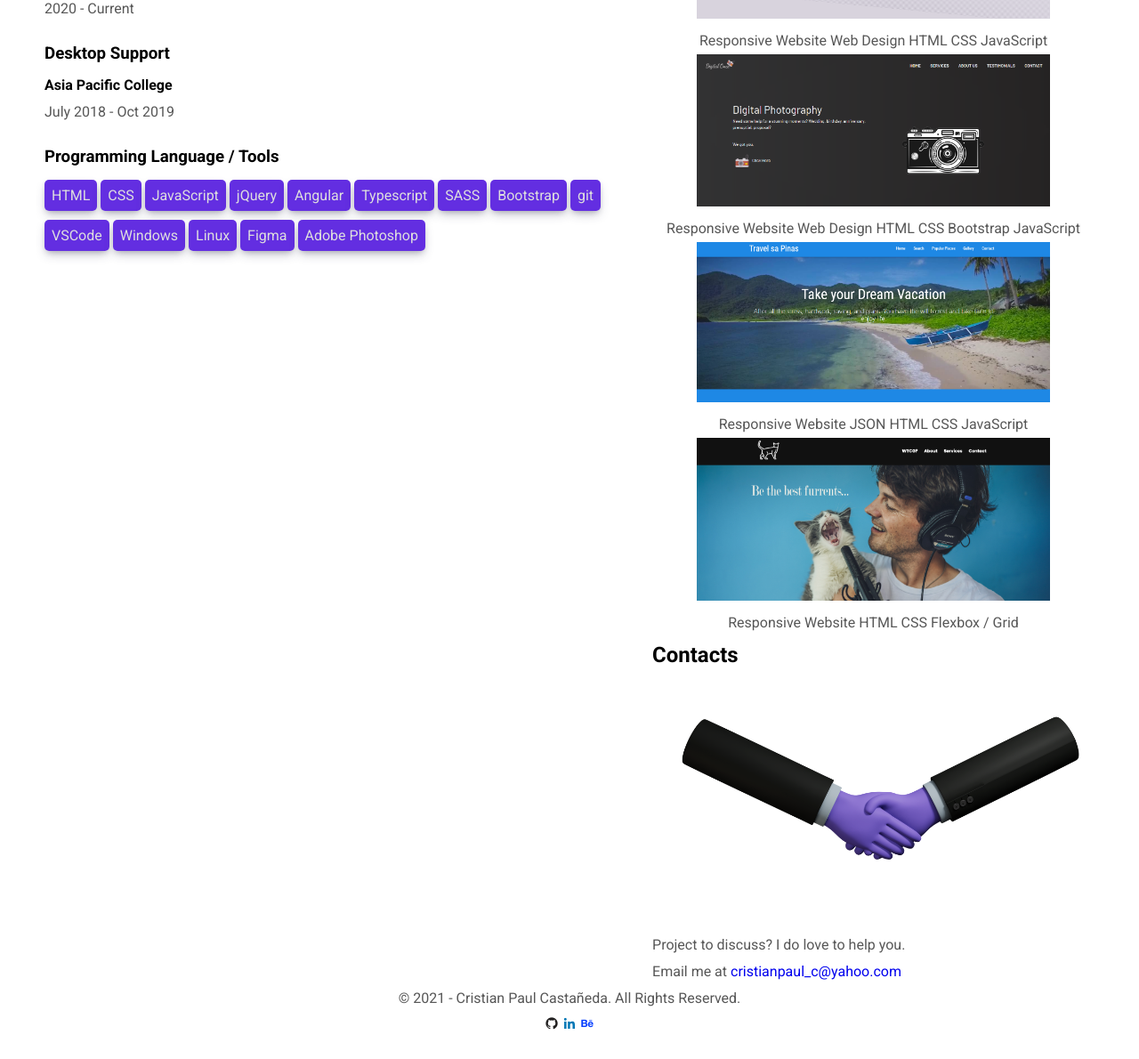
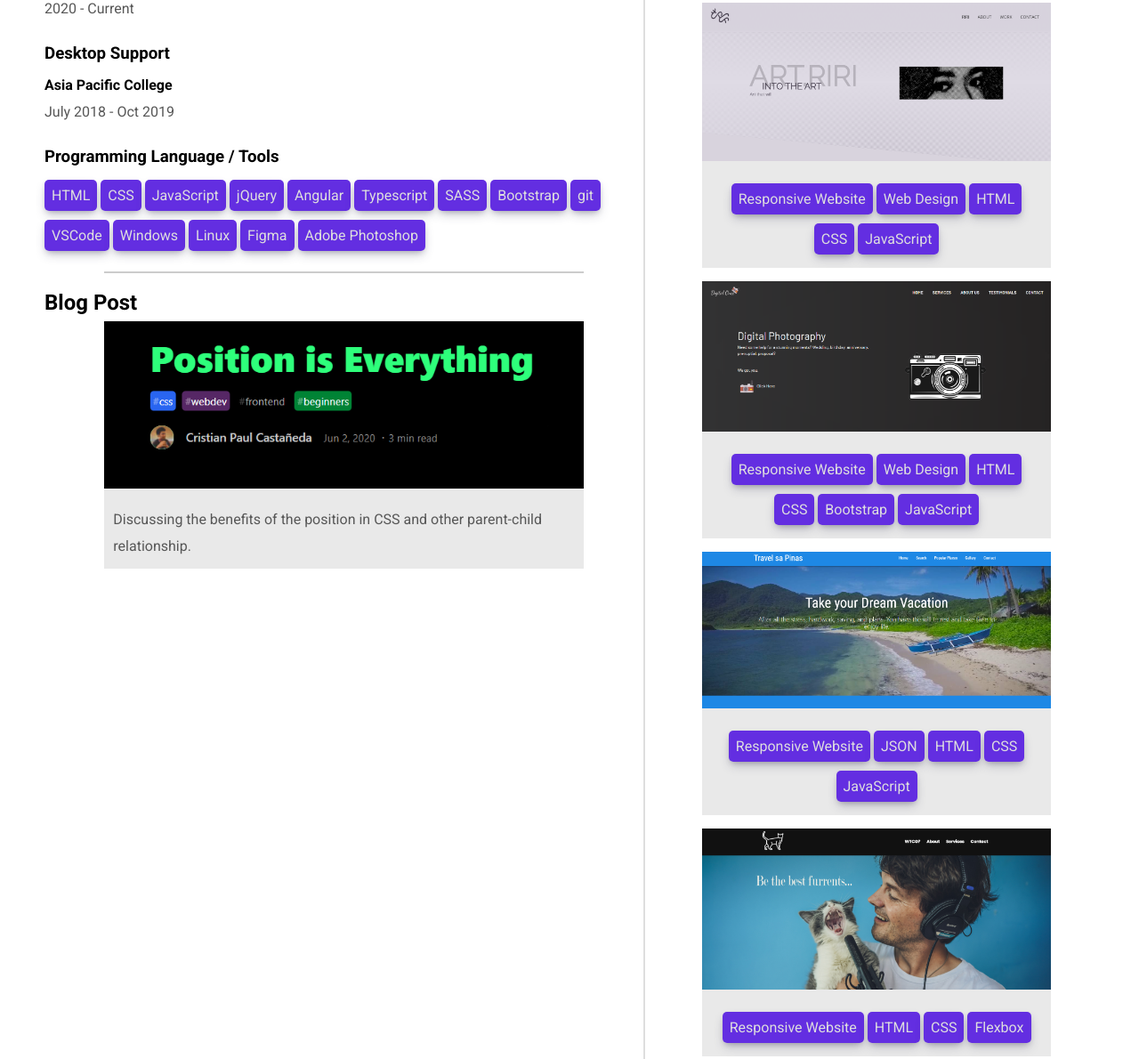
Before and after one commit to crispaulcastaneda/thedev-cristian, a website: page index.html in a window 1280 px wide. Shown: the part 484-1674 px from the top of the page at 89% size. Before the commit the page ends 1651 px from the top, so only its background shows below. Drawn offline with nearby package versions, Linux system fonts and the light colour scheme.

Commit message:
8/23
Changes of designs and sizes of images

```diff
--- a/css/style.css
+++ b/css/style.css
@@ -16,6 +16,10 @@
 li { list-style: none; }
 a, li { text-decoration: none; }
 img { width: 100%; }
+
+h1 {
+    font-size: 1.5rem;
+}
 
 h1, h2, h3 {
     margin: 6px 0;
@@ -80,7 +84,13 @@ img.icon-head {
     margin: 16px 0 0 0;
 }
 
-.programming-lang {
+/* SKILLS */
+.skills {
+    margin-bottom: 18px;
+}
+
+.programming-lang,
+.type-of-project {
     background-color: #632EE1;
     color: #DEDEDE;
     padding: 8px;
@@ -91,16 +101,31 @@ img.icon-head {
     transition: all .3s ease-in-out;
 }
 
-.programming-lang:hover {
+.programming-lang:hover,
+.type-of-project:hover {
     color: #632EE1;
     background-color: #DEDEDE;
     cursor: pointer;
 }
 
+/* Blogpost */
+#blogpost {
+    margin-top: 18px;
+}
+
 /* SECOND LAYER */
+
+#project-contact-layer {
+    border-left: 2px solid #DEDEDE;
+    padding: 0 0 0 15px;
+}
 
 .project h1 {
     text-transform: uppercase;
+}
+
+.project p {
+    margin-bottom: 10px;
 }
 
 .projects {
@@ -108,8 +133,64 @@ img.icon-head {
 }
 
 .projects img {
+    width: 100%;
+}
+
+.description,
+.blog-box p {
+    padding: 10px;
+}
+
+.third-layer-content,
+.blog-box {
+    margin: 0 auto;
+    margin-bottom: 15px;
+    background: #e9e9e9;
     width: 80%;
 }
+
+/* CONTACT */
+.contact-banner img {
+    width: 40%;
+}
+
+.scrollToTopBtn {
+    /* same general styles as before */
+
+    /* place it at the bottom-right corner */
+    position: fixed;
+    bottom: 30px;
+    right: 30px;
+
+    /* keep it at the top of everything else */
+    z-index: 100;
+
+    /* hide with opacity */
+    opacity: 0;
+
+    /* also add a translate effect */
+    transform: translateY(100px);
+
+    /* and a transition */
+    transition: all .5s ease
+}
+
+  .showBtn {
+    opacity: 1;
+    transform: translateY(0)
+  }
+
+  #scrollToTopBtn {
+    background-color: #632EE1;
+    border: none;
+    border-radius: 50%;
+    color: white;
+    cursor: pointer;
+    font-size: 16px;
+    line-height: 48px;
+    width: 48px;
+    box-shadow: rgba(50, 50, 93, 0.25) 0px 6px 12px -2px, rgba(0, 0, 0, 0.3) 0px 3px 7px -3px;
+  }
 
 
 /* FOOTER */
--- a/index.html
+++ b/index.html
@@ -73,15 +73,34 @@
                     <span class="programming-lang">Adobe Photoshop</span>
                 </div> <!-- End of Skills -->
             </div>
+
+            <hr>
+
+            <div class="blogpost" id="blogpost">
+                <h1> Blog Post </h1>
+                <div class="inner-post">
+                    <div class="post blog-box">
+                        <a href="https://dev.to/thedevcristian/position-is-everything-164k">
+                            <img src="img/projects/devto-1.png" alt="dev.to-cristian-castaneda">
+                        </a>
+                        <p>
+                            Discussing the benefits of the position in CSS and other parent-child relationship.
+                        </p>
+                    </div>
+                </div>
+            </div>
         </main> <!-- End of MAIN -->
 
         <section id="project-contact-layer">
             <div class="project">
                 <h1>Projects</h1>
+                <p>Built with ideas and new concept of websites. Minimal type and live preview with it's original content.</p>
                     <div class="to-display-md">
                         <div class="third-layer-content">
                             <div class="projects style-box">
-                                <img src="img/projects/5-tan.jpg" alt="TXT-A-NERD">
+                                <a href="https://crispaulcastaneda.github.io/TXT-A-NERD/">
+                                    <img src="img/projects/5-tan.jpg" alt="TXT-A-NERD">
+                                </a>
                                 <p class="description">
                                     <span class="type-of-project">Responsive Website</span>
                                     <span class="type-of-project">Web Design</span>
@@ -94,7 +113,9 @@
 
                         <div class="third-layer-content">
                             <div class="projects style-box">
-                                <img src="img/projects/1-mari.png" alt="Art Website">
+                                <a href="https://www.mariquinsona.ml">
+                                    <img src="img/projects/1-mari.png" alt="Art Website">
+                                </a>
                                 <p class="description">
                                     <span class="type-of-project">Responsive Website</span>
                                     <span class="type-of-project">Web Design</span>
@@ -107,7 +128,9 @@
 
                     <div class="third-layer-content">
                         <div class="projects style-box">
-                            <img src="img/projects/2-do.png" alt="Digital Once">
+                            <a href="http://www.digitalonceph.ml/">
+                                <img src="img/projects/2-do.png" alt="Digital Once">
+                            </a>
                             <p class="description">
                                 <span class="type-of-project">Responsive Website</span>
                                 <span class="type-of-project">Web Design</span>
@@ -121,7 +144,9 @@
 
                     <div class="third-layer-content">
                         <div class="projects style-box">
-                            <img src="img/projects/3-tsp.png" alt="Travel Agency Website">
+                            <a href="https://crispaulcastaneda.github.io/travel-sa-pinas/">
+                                <img src="img/projects/3-tsp.png" alt="Travel Agency Website">
+                            </a>
                             <p class="description">
                                 <span class="type-of-project">Responsive Website</span>
                                 <span class="type-of-project">JSON</span>
@@ -134,12 +159,14 @@
 
                     <div class="third-layer-content">
                         <div class="projects style-box">
-                            <img src="img/projects/4-wtcg.png" alt="Vet Clinic">
+                            <a href="https://crispaulcastaneda.github.io/one-page-layout/">
+                                <img src="img/projects/4-wtcg.png" alt="Vet Clinic">
+                            </a>
                             <p class="description">
                             <span class="type-of-project">Responsive Website</span>
                             <span class="type-of-project">HTML</span>
                             <span class="type-of-project">CSS</span>
-                            <span class="type-of-project">Flexbox / Grid</span>
+                            <span class="type-of-project">Flexbox</span>
                             </p>
                         </div> <!-- End of Style box -->
                     </div> <!-- End of third-layer-content -->
@@ -159,6 +186,10 @@
         </section>
 
     </div> <!-- End of Wrapper -->
+
+    <button id="scrollToTopBtn" class="scrollToTopBtn">
+        <i class='bx bx-up-arrow bx-fade-down' style='color:#ffffff' ></i>
+    </button>
 
     <footer id="footer" class="footer">
         <div class="header-copyrights">
--- a/js/main.js
+++ b/js/main.js
@@ -38,7 +38,7 @@ document.addEventListener("DOMContentLoaded", function() {
 
 // SCROLL TO TOP
 
-var scrollToTopBtn = document.querySelector(".scrollToTopBtn")
+var scrollToTopBtn = document.querySelector('.scrollToTopBtn')
 var rootElement = document.documentElement
 
 function handleScroll() {
```
Also changed, not shown: img/projects/devto-1.png (added).
